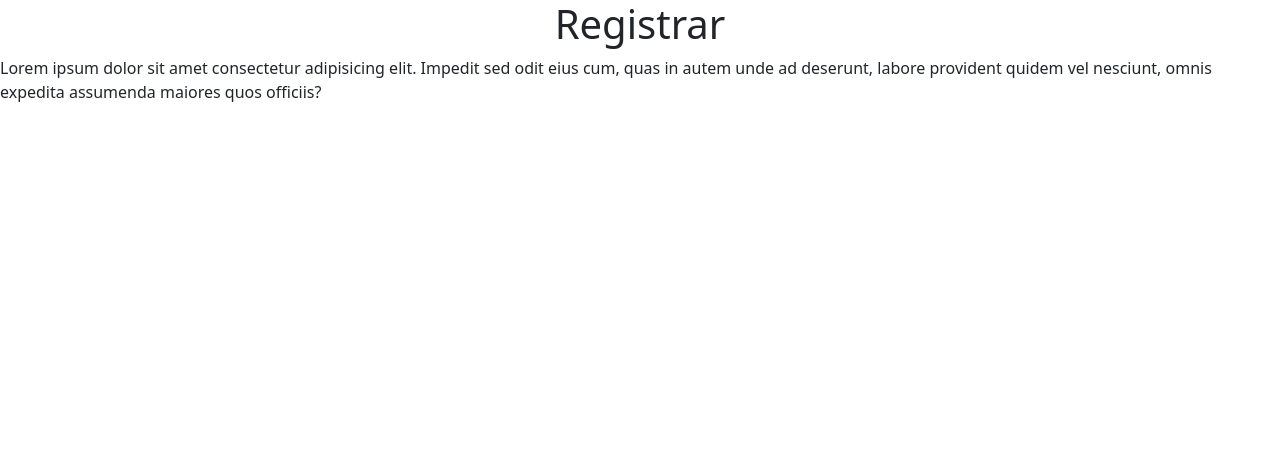
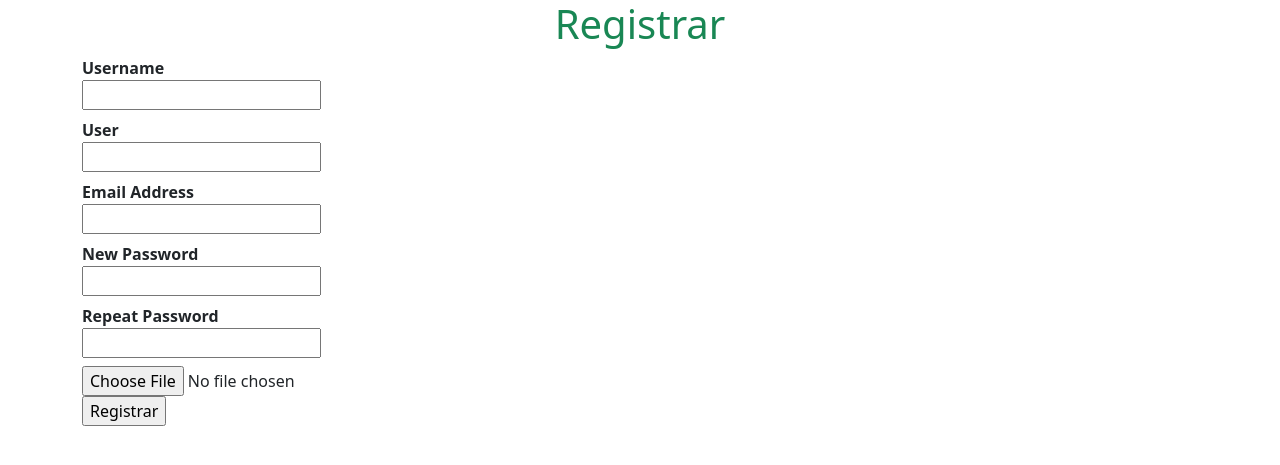
Before and after one commit to cleitone1000/ecommerce, a Flask app: page /registrar in a window 1280 px wide. Shown: the top 465 px of the page. Run offline with Flask 3, Linux system fonts and the light colour scheme; some libraries are stand-ins or nearby versions.

Commit message:
add_registro

```diff
--- /dev/null
+++ b/loja/admin/formulario.py
@@ -0,0 +1,11 @@
+from wtforms import Form, BooleanField, StringField, PasswordField, validators
+
+class RegistrationForm(Form):
+    username = StringField('Username', [validators.Length(min=4, max=25)])
+    user = StringField('User', [validators.Length(min=4, max=25)])
+    email = StringField('Email Address', [validators.Length(min=6, max=35)])
+    password = PasswordField('New Password', [
+        validators.DataRequired(),
+        validators.EqualTo('Confirm', message='Passwords must match')
+    ])
+    confirm = PasswordField('Repeat Password')
--- a/loja/admin/rotas.py
+++ b/loja/admin/rotas.py
@@ -1,7 +1,8 @@
-from flask import render_template, session, request, url_for
+from flask import render_template, session, request, url_for, flash
 
 from loja import app, db
 
+from .formulario import RegistrationForm
 
 @app.route('/')
 
@@ -9,7 +10,13 @@ def home():
     return "Hello World!"
 
 
-@app.route('/registrar')
-
+@app.route('/registrar', methods=['GET', 'POST'])
 def registrar():
-    return render_template('admin/registrar.html', title="Registrar")
+    form = RegistrationForm(request.form)
+    if request.method == 'POST' and form.validate():
+        #user = User(form.username.data, form.email.data,
+                    #form.password.data)
+        #db_session.add(user)
+        flash('Obrigado por registrar')
+        return redirect(url_for('login'))
+    return render_template('admin/registrar.html', form=form, title='Pagina de registros')
--- /dev/null
+++ b/loja/templates/_formularioajuda.html
@@ -0,0 +1,12 @@
+{% macro render_field(field) %}
+    <dt>{{ field.label }}
+    <dd>{{ field(**kwargs)|safe }}
+    {% if field.errors %}
+        <ul class=errors>
+        {% for error in field.errors %}
+            <li>{{ error }}</li>
+        {% endfor %}
+        </ul>
+    {% endif %}
+    </dd>
+{% endmacro %}
--- a/loja/templates/admin/registrar.html
+++ b/loja/templates/admin/registrar.html
@@ -1,7 +1,21 @@
 {% extends 'layouts.html'%}
 
 {% block content %}
-<div class="text-center h1">Registrar</div>
-<p>Lorem ipsum dolor sit amet consectetur adipisicing elit. Impedit sed odit eius cum, quas in autem unde ad deserunt, labore provident quidem vel nesciunt, omnis expedita assumenda maiores quos officiis?</p>
+
+<div class="text-center h1 text-success">Registrar</div>
+<div class="container">
+    {% from "_formularioajuda.html" import render_field %}
+<form method="post", enctype="multipart/form-data">
+        <div>
+        {{ render_field(form.username) }}
+        {{ render_field(form.user) }}
+        {{ render_field(form.email) }}
+        {{ render_field(form.password) }}
+        {{ render_field(form.confirm) }}
+        <input type="file" name="photo">
+        </div>
+    <p><input type=submit value="Registrar" class="bt-info"></p>
+</form>
+</div>
 
 {% endblock %}
--- a/loja/templates/layouts.html
+++ b/loja/templates/layouts.html
@@ -8,7 +8,7 @@
 
     <link rel="stylesheet" href="{{url_for('static', filename='css/bootstrap.min.css')}}">
 
-    <title>{title}</title>
+    <title>{{title}}</title>
   </head>
   <body>
     {% block content %}
```
